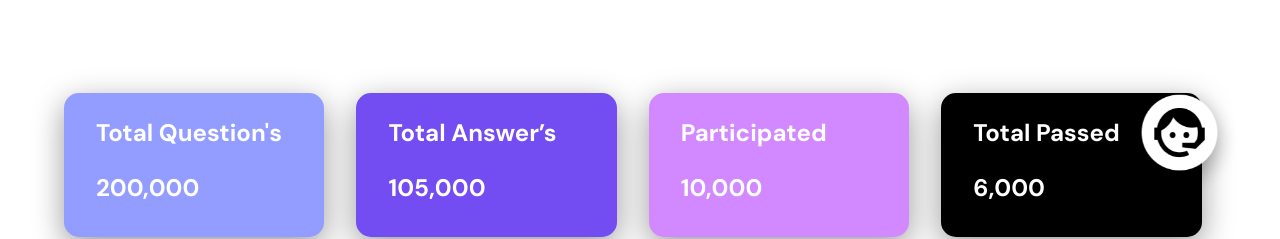
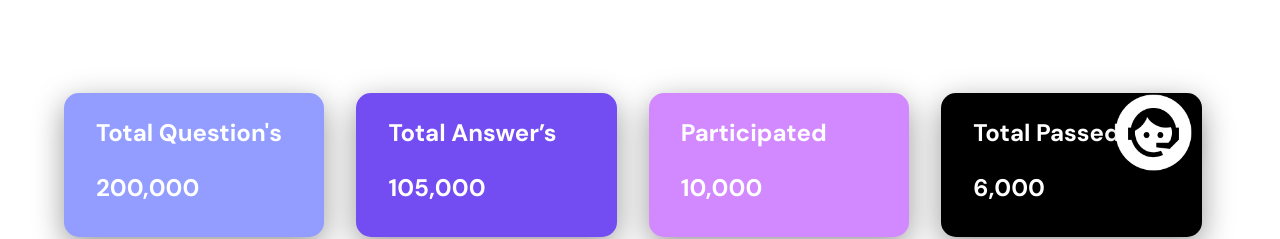
Before and after one commit to noviceCoder27/Cuvette-Project-2, a plain HTML site: page index.html in a window 1280 px wide. Shown: the part 593-832 px from the top of the page. Drawn offline with Linux system fonts and the light colour scheme; a web font is replaced by a local one.

Commit message:
style: icon position

```diff
--- a/style.css
+++ b/style.css
@@ -275,7 +275,7 @@ main {
 .help {
     position: fixed;
     bottom: 0;
-    right: 3vw;
+    right: 5vw;
 }
 
 .help img {
```
